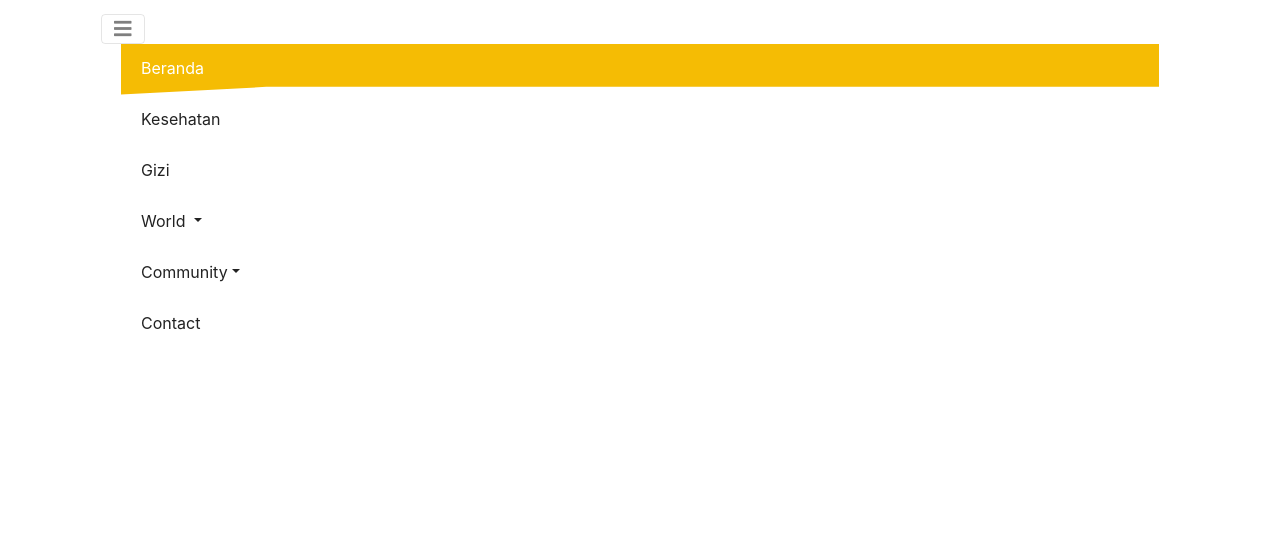
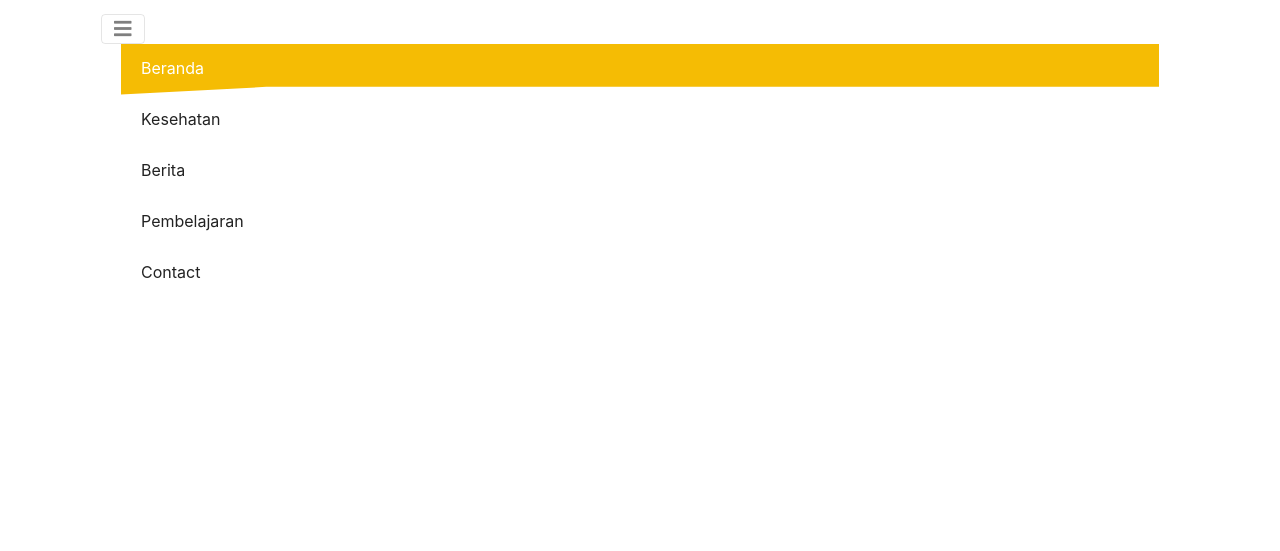
Before and after one commit to bgssuseto/portal-berita, a CodeIgniter app: page /portal-berita/index.php/blog/tag/1 in a window 1280 px wide, after a click that opens the changed part. Shown: the part 212-763 px from the top of the page. Run offline with CodeIgniter, Linux system fonts and the light colour scheme; data comes from the database, SQL or seed files in the repository; some libraries are stand-ins or nearby versions.

Commit message:
Update Header.php

```diff
--- a/application/views/index-templates/header.php
+++ b/application/views/index-templates/header.php
@@ -65,27 +65,15 @@
 							<a class="nav-link" href="<?= base_url('') ?>">Beranda <span class="sr-only">(current)</span></a>
 						</li>
 						<li class="nav-item ">
-							<a class="nav-link" href="blog.html">Kesehatan <span class="sr-only">(current)</span></a>
+							<a class="nav-link" href="<?= base_url('Blog/tag/Kesehatan') ?>">Kesehatan <span class="sr-only">(current)</span></a>
 						</li>
 						<li class="nav-item ">
-							<a class="nav-link" href="single.html">Gizi <span class="sr-only">(current)</span></a>
+							<a class="nav-link" href="<?= base_url('Blog/tag/Berita') ?>">Berita <span class="sr-only">(current)</span></a>
 						</li>
-						<li class="nav-item dropdown">
-							<a class="nav-link dropdown-toggle" href="#" id="dropdownMenuButton2" data-toggle="dropdown" aria-haspopup="true" aria-expanded="false">World <span class="sr-only">(current)</span></a>
-							<div class="dropdown-menu" aria-labelledby="dropdownMenuLink_1">
-								<a class="dropdown-item" href="#">Action in</a>
-								<a class="dropdown-item" href="#">Another action</a>
-								<a class="dropdown-item" href="#">Something else here</a>
-							</div>
+						<li class="nav-item ">
+							<a class="nav-link" href="<?= base_url('Blog/tag/Pembelajaran') ?>">Pembelajaran <span class="sr-only">(current)</span></a>
 						</li>
-						<li class="nav-item dropdown">
-							<a class="nav-link dropdown-toggle" href="#" id="dropdownMenuButton3" data-toggle="dropdown" aria-haspopup="true" aria-expanded="false">Community<span class="sr-only">(current)</span></a>
-							<div class="dropdown-menu" aria-labelledby="dropdownMenuLink_1">
-								<a class="dropdown-item" href="#">Action in</a>
-								<a class="dropdown-item" href="#">Another action</a>
-								<a class="dropdown-item" href="#">Something else here</a>
-							</div>
-						</li>
+
 						<li class="nav-item ">
 							<a class="nav-link" href="Contact_us.html">Contact <span class="sr-only">(current)</span></a>
 						</li>
```
